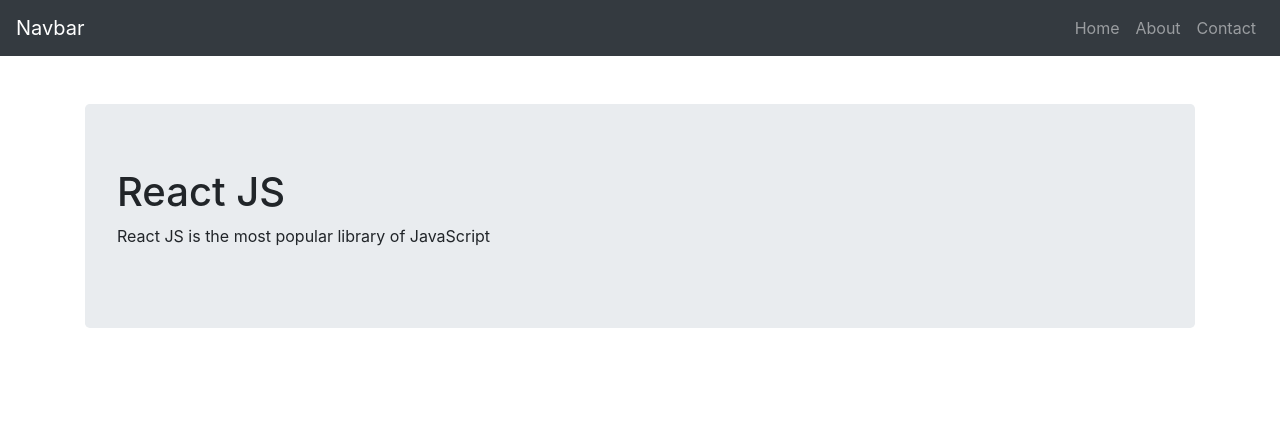
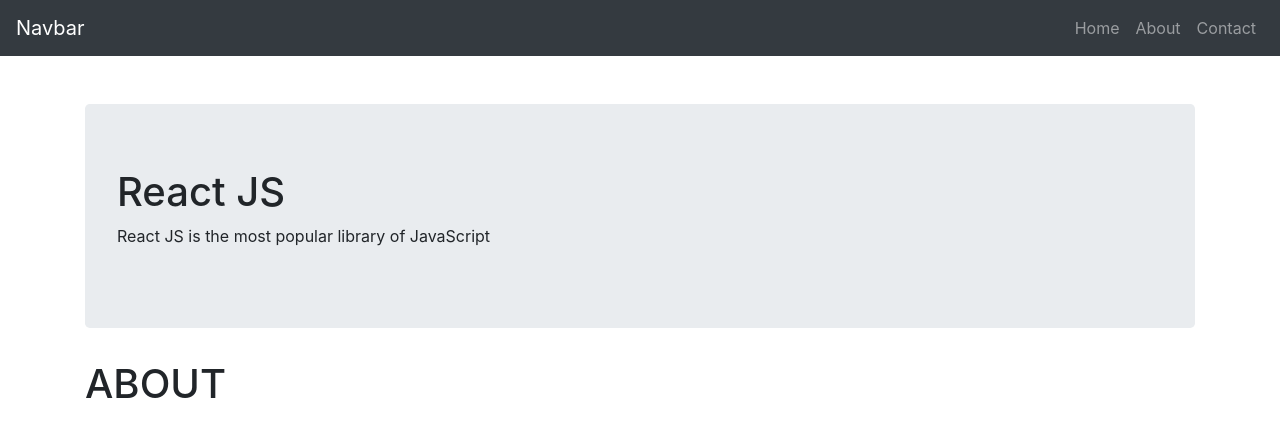
Before and after one commit to meandcloud/reactProjects, a plain HTML site: page index.html in a window 1280 px wide. Drawn offline with nearby package versions, Linux system fonts and the light colour scheme.

Commit message:
Update in index.html
include about section

```diff
--- a/index.html
+++ b/index.html
@@ -43,5 +43,13 @@
             <p>React JS is the most popular library of JavaScript</p>
         </div>
     </div>
+
+    <div class="container">
+      <div class="row">
+        <div class="col-md-12">
+          <h1>ABOUT</h1>
+        </div>
+      </div>
+    </div>
 </body>
 </html>
```
